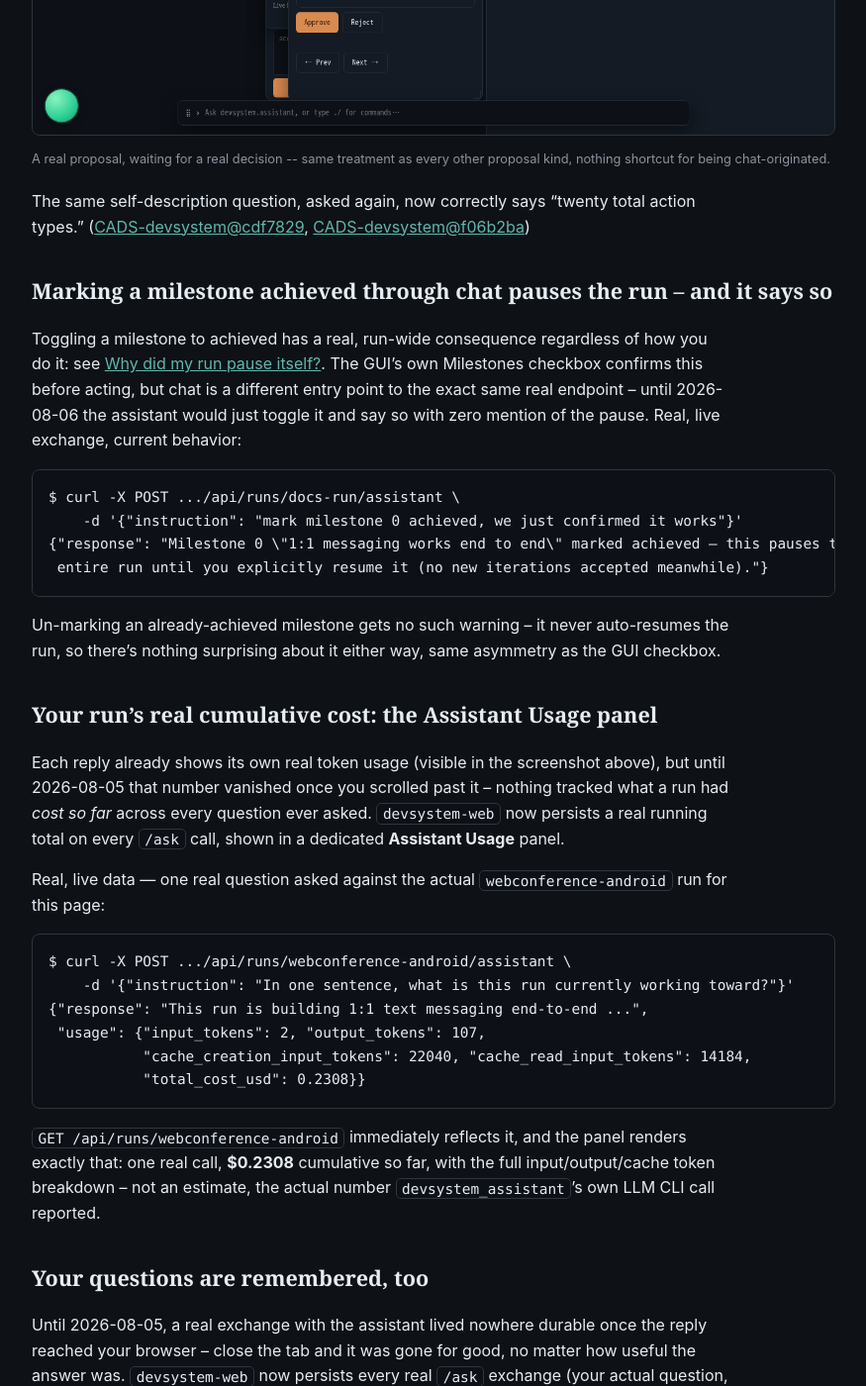
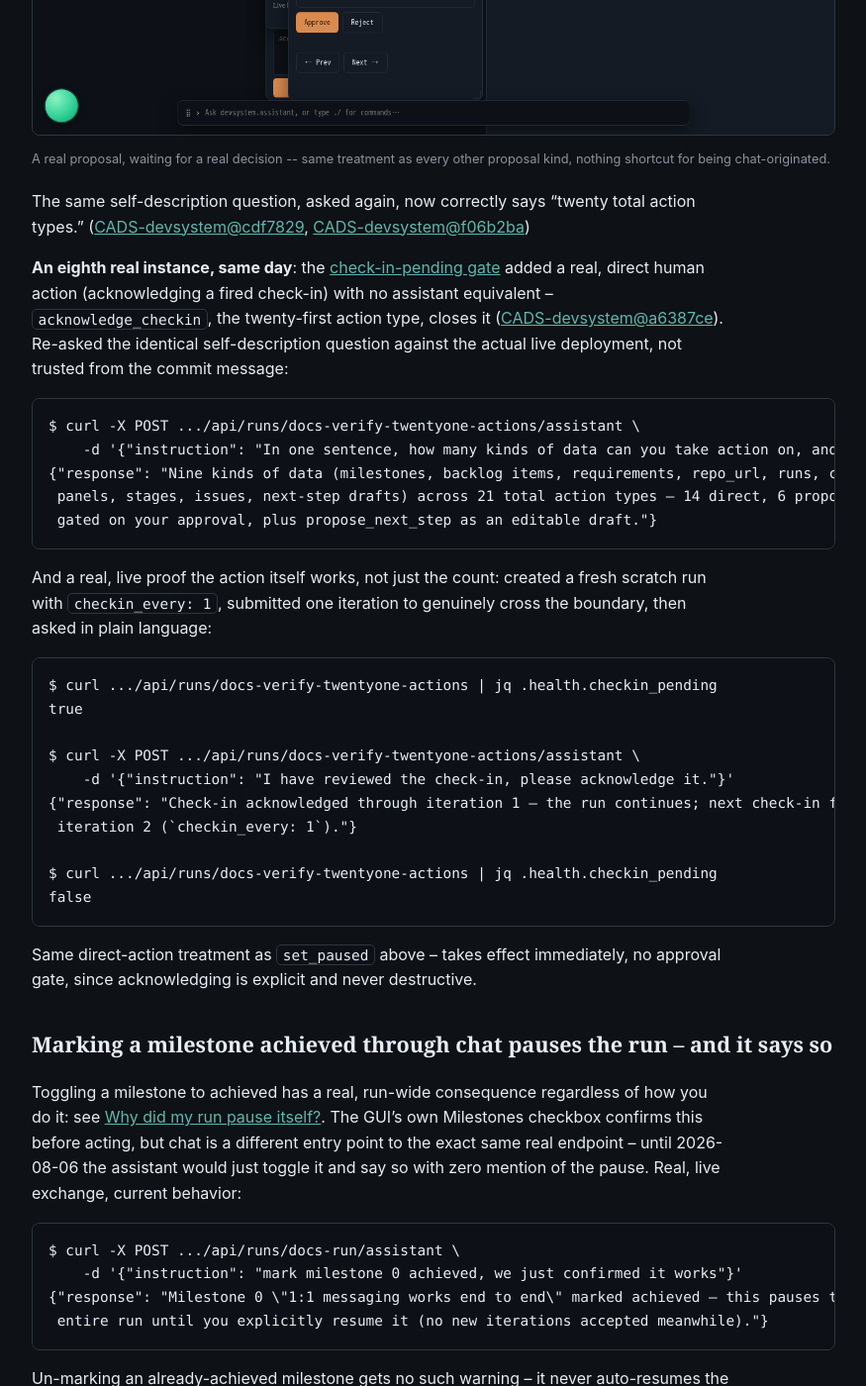
Before and after one commit to scimbe/CADS-devsystem-docs, a Jekyll site: the page built from _how-to/ask-the-assistant.md, in a window 1280 px wide and 1400 px high, scrolled down 7449 px. Shown: the whole window at 99% size, without its empty margins (322-1197 px from the left). Built offline with Jekyll 4.4.1, drawn with Linux system fonts in a browser that asks for light colours.

Commit message:
how-to: document AcknowledgeCheckin (21st action type), live-verified against the deployed assistant
CADS-devsystem@a6387ce added the twenty-first real action type
(acknowledge_checkin), closing the gap the check-in-pending gate itself left
behind. Re-ran the page's own self-description question live against the
real deployment (not trusted from the commit message), plus a fresh end-to-
end proof: a real scratch run crosses its checkin_every: 1 boundary, a plain-
language chat request acknowledges it, checkin_pending flips true -> false.

````diff
--- a/_how-to/ask-the-assistant.md
+++ b/_how-to/ask-the-assistant.md
@@ -253,6 +253,41 @@ The same self-description question, asked again, now correctly says "twenty tota
 ([CADS-devsystem@cdf7829](https://github.com/scimbe/CADS-devsystem/commit/cdf7829),
 [CADS-devsystem@f06b2ba](https://github.com/scimbe/CADS-devsystem/commit/f06b2ba))
 
+**An eighth real instance, same day**: the [check-in-pending gate]({{ '/how-to/review-a-checkin/' | relative_url }}#knowing-a-check-in-is-actually-due-even-if-you-missed-the-moment)
+added a real, direct human action (acknowledging a fired check-in) with no assistant equivalent --
+`acknowledge_checkin`, the twenty-first action type, closes it
+([CADS-devsystem@a6387ce](https://github.com/scimbe/CADS-devsystem/commit/a6387ce)). Re-asked the
+identical self-description question against the actual live deployment, not trusted from the commit
+message:
+
+```
+$ curl -X POST .../api/runs/docs-verify-twentyone-actions/assistant \
+    -d '{"instruction": "In one sentence, how many kinds of data can you take action on, and how many total action types?"}'
+{"response": "Nine kinds of data (milestones, backlog items, requirements, repo_url, runs, custom
+ panels, stages, issues, next-step drafts) across 21 total action types — 14 direct, 6 propose_*
+ gated on your approval, plus propose_next_step as an editable draft."}
+```
+
+And a real, live proof the action itself works, not just the count: created a fresh scratch run with
+`checkin_every: 1`, submitted one iteration to genuinely cross the boundary, then asked in plain
+language:
+
+```
+$ curl .../api/runs/docs-verify-twentyone-actions | jq .health.checkin_pending
+true
+
+$ curl -X POST .../api/runs/docs-verify-twentyone-actions/assistant \
+    -d '{"instruction": "I have reviewed the check-in, please acknowledge it."}'
+{"response": "Check-in acknowledged through iteration 1 — the run continues; next check-in fires at
+ iteration 2 (`checkin_every: 1`)."}
+
+$ curl .../api/runs/docs-verify-twentyone-actions | jq .health.checkin_pending
+false
+```
+
+Same direct-action treatment as `set_paused` above -- takes effect immediately, no approval gate,
+since acknowledging is explicit and never destructive.
+
 ## Marking a milestone achieved through chat pauses the run -- and it says so
 
 Toggling a milestone to achieved has a real, run-wide consequence regardless of how you do it: see
````
